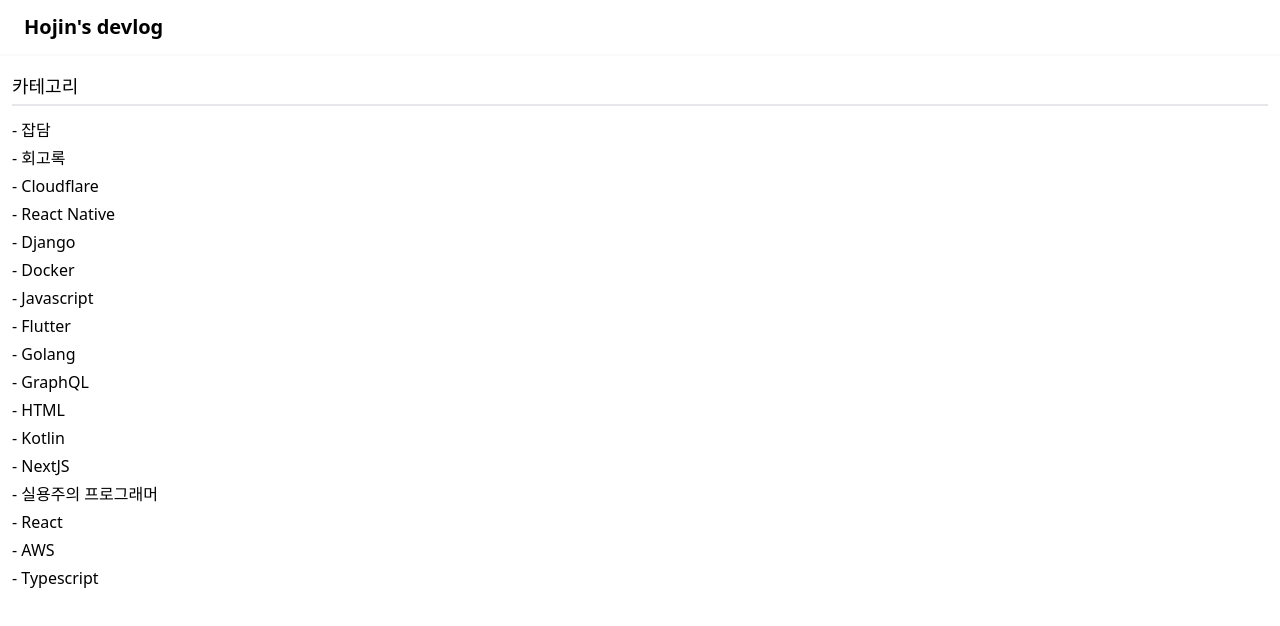
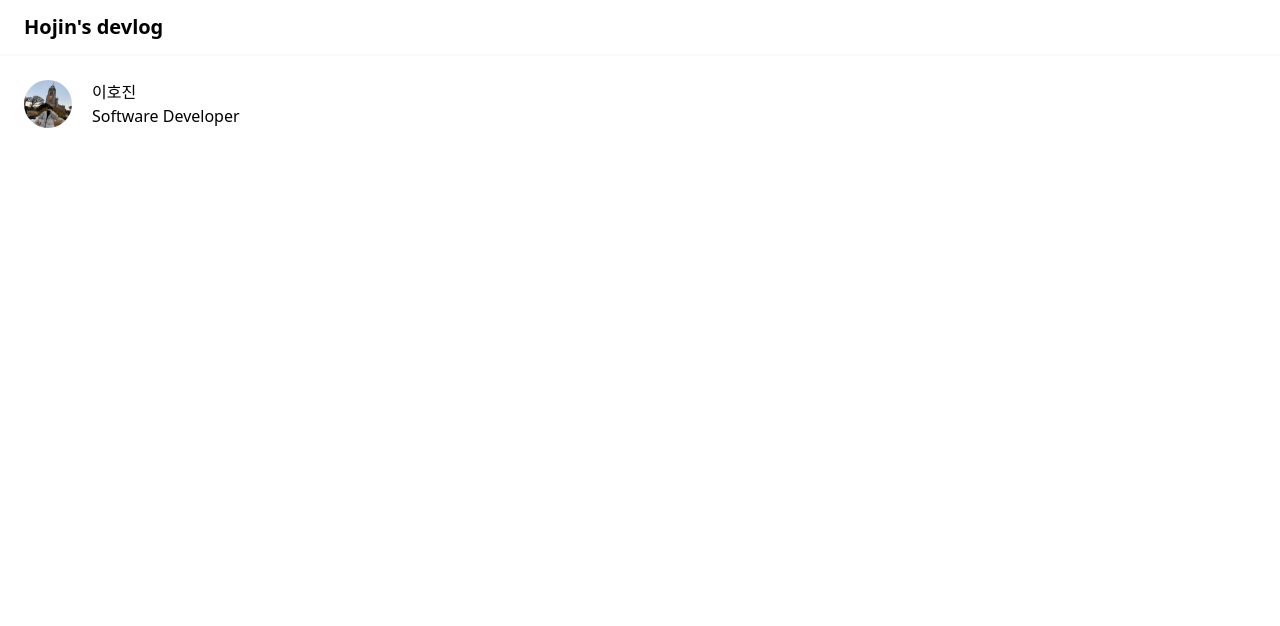
Before and after one commit to HoJin9622/hojinlee, a Next.js app: page / in a window 1280 px wide. Shown: the top 626 px of the page. Built offline with nearby package versions, Linux system fonts and the light colour scheme.

Commit message:
💎 style: 프로필 스타일링

```diff
--- a/app/page.tsx
+++ b/app/page.tsx
@@ -1,23 +1,41 @@
 import { getCategories } from '@/utils/posts'
+import Image from 'next/image'
 import Link from 'next/link'
 
 export default function Home() {
   const categories = getCategories()
 
   return (
-    <nav className='px-3 py-4'>
-      <h3 className='font-medium text-lg border-b-2 pb-1 mb-3'>카테고리</h3>
-      <ul className='space-y-1'>
-        {categories.map((category) => (
-          <Link
-            className='block'
-            href={`/posts?category=${category}`}
-            key={category}
-          >
-            <li className='text-base cursor-pointer'>- {category}</li>
-          </Link>
-        ))}
-      </ul>
-    </nav>
+    <div className='px-6'>
+      <div className='py-6'>
+        <div className='flex items-center gap-5'>
+          <Image
+            className='rounded-full w-12 h-12'
+            src='/images/avatar.png'
+            width={48}
+            height={48}
+            alt='avatar'
+          />
+          <div>
+            <div>이호진</div>
+            <div>Software Developer</div>
+          </div>
+        </div>
+      </div>
+    </div>
+    // <nav className='px-3 py-4'>
+    //   <h3 className='font-medium text-lg border-b-2 pb-1 mb-3'>카테고리</h3>
+    //   <ul className='space-y-1'>
+    //     {categories.map((category) => (
+    //       <Link
+    //         className='block'
+    //         href={`/posts?category=${category}`}
+    //         key={category}
+    //       >
+    //         <li className='text-base cursor-pointer'>- {category}</li>
+    //       </Link>
+    //     ))}
+    //   </ul>
+    // </nav>
   )
 }
```
Also changed, not shown: public/images/avatar.png (added).
